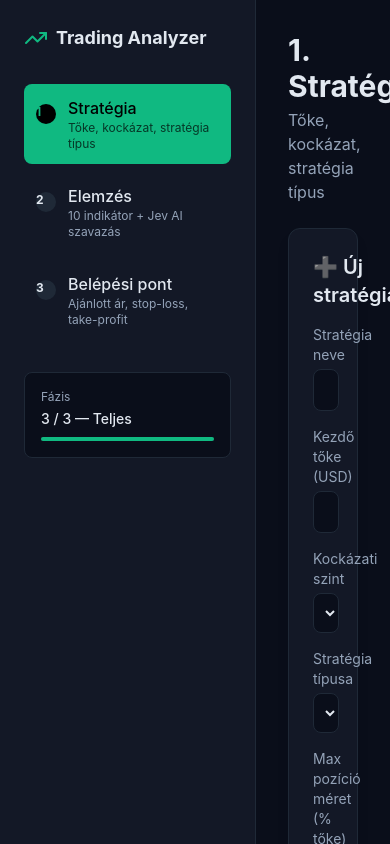
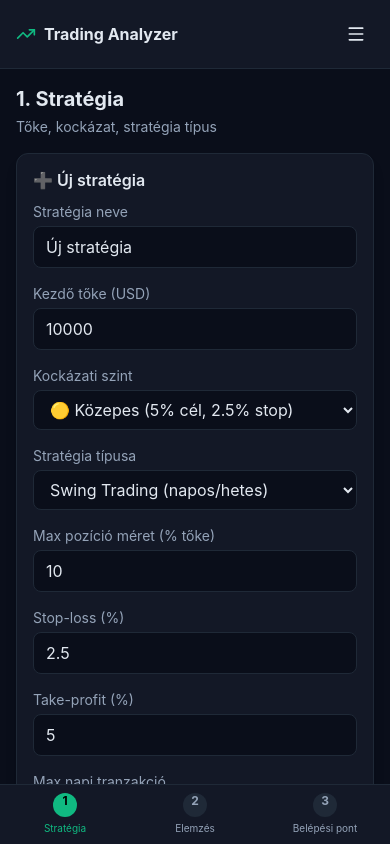
Before and after one commit to KCsaba75/trading-analyzer, a React (Vite) app in the folder frontend/: page / in a window 390 px wide. Shown: the top 844 px of the page. Built offline with nearby package versions, Linux system fonts and the light colour scheme.

Commit message:
feat: Mobile-responsive design (hamburger menu, bottom nav, responsive grids)

```diff
--- a/frontend/index.html
+++ b/frontend/index.html
@@ -1,12 +1,15 @@
 <!doctype html>
-<html lang="en">
+<html lang="hu">
   <head>
     <meta charset="UTF-8" />
     <link rel="icon" type="image/svg+xml" href="/favicon.svg" />
-    <meta name="viewport" content="width=device-width, initial-scale=1.0" />
+    <meta name="viewport" content="width=device-width, initial-scale=1.0, maximum-scale=1.0, user-scalable=no, viewport-fit=cover" />
+    <meta name="mobile-web-app-capable" content="yes" />
+    <meta name="apple-mobile-web-app-capable" content="yes" />
+    <meta name="apple-mobile-web-app-status-bar-style" content="black-translucent" />
     <meta name="description" content="Trading Analyzer - YFinance + Supabase + Jev AI kereskedési döntéstámogató platform" />
     <meta name="theme-color" content="#0a0e1a" />
-    <title>Trading Analyzer</title>
+    <title>Trading Analyzer | YFinance + Jev AI</title>
   </head>
   <body>
     <div id="root"></div>
--- a/frontend/src/App.tsx
+++ b/frontend/src/App.tsx
@@ -1,5 +1,5 @@
 import { useState } from 'react';
-import { TrendingUp } from 'lucide-react';
+import { TrendingUp, Menu, X } from 'lucide-react';
 import StrategyModule from './modules/strategy/StrategyModule';
 import AnalysisModule from './modules/analysis/AnalysisModule';
 import EntryPointModule from './modules/entry-point/EntryPointModule';
@@ -32,12 +32,38 @@ const MODULES: Record<ModuleId, { name: string; description: string; component:
 
 function App() {
   const [active, setActive] = useState<ModuleId>('strategy');
+  const [mobileMenuOpen, setMobileMenuOpen] = useState(false);
   const Active = MODULES[active];
 
+  const handleModuleChange = (id: ModuleId) => {
+    setActive(id);
+    setMobileMenuOpen(false);
+  };
+
   return (
-    <div className="min-h-screen flex bg-[var(--color-bg)]">
-      <aside className="w-64 border-r border-[var(--color-border)] bg-[var(--color-panel)] p-6 shrink-0">
-        <div className="flex items-center gap-2 mb-8">
+    <div className="min-h-screen flex flex-col md:flex-row bg-[var(--color-bg)]">
+      {/* Mobile Header */}
+      <header className="md:hidden flex items-center justify-between p-4 border-b border-[var(--color-border)] bg-[var(--color-panel)] sticky top-0 z-50">
+        <div className="flex items-center gap-2">
+          <TrendingUp className="text-[var(--color-accent)]" size={20} />
+          <span className="font-bold text-base">Trading Analyzer</span>
+        </div>
+        <button
+          onClick={() => setMobileMenuOpen(!mobileMenuOpen)}
+          className="p-2 rounded-lg hover:bg-[var(--color-border)]"
+          aria-label="Menü"
+        >
+          {mobileMenuOpen ? <X size={20} /> : <Menu size={20} />}
+        </button>
+      </header>
+
+      {/* Sidebar / Mobile Menu */}
+      <aside
+        className={`${
+          mobileMenuOpen ? 'block' : 'hidden'
+        } md:block w-full md:w-64 md:border-r border-[var(--color-border)] bg-[var(--color-panel)] p-4 md:p-6 shrink-0`}
+      >
+        <div className="hidden md:flex items-center gap-2 mb-8">
           <TrendingUp className="text-[var(--color-accent)]" />
           <span className="font-bold text-lg">Trading Analyzer</span>
         </div>
@@ -48,23 +74,31 @@ function App() {
             return (
               <button
                 key={id}
-                onClick={() => setActive(id)}
-                className={`w-full flex items-start gap-3 p-3 rounded-lg transition text-left ${isActive ? 'bg-[var(--color-accent)] text-black' : 'hover:bg-[var(--color-border)]'}`}
+                onClick={() => handleModuleChange(id)}
+                className={`w-full flex items-start gap-3 p-3 rounded-lg transition text-left ${
+                  isActive ? 'bg-[var(--color-accent)] text-black' : 'hover:bg-[var(--color-border)]'
+                }`}
               >
                 <div className="shrink-0 mt-0.5">
-                  <span className={`inline-block w-5 h-5 rounded-full text-xs font-bold flex items-center justify-center ${isActive ? 'bg-black text-[var(--color-accent)]' : 'bg-[var(--color-border)]'}`}>
+                  <span
+                    className={`inline-block w-5 h-5 rounded-full text-xs font-bold flex items-center justify-center ${
+                      isActive ? 'bg-black text-[var(--color-accent)]' : 'bg-[var(--color-border)]'
+                    }`}
+                  >
                     {m.phase}
                   </span>
                 </div>
                 <div>
-                  <div className="font-medium">{m.name.replace(/^\d+\.\s*/, '')}</div>
-                  <div className={`text-xs ${isActive ? 'text-black/70' : 'text-[var(--color-muted)]'}`}>{m.description}</div>
+                  <div className="font-medium text-sm md:text-base">{m.name.replace(/^\d+\.\s*/, '')}</div>
+                  <div className={`text-xs ${isActive ? 'text-black/70' : 'text-[var(--color-muted)]'}`}>
+                    {m.description}
+                  </div>
                 </div>
               </button>
             );
           })}
         </nav>
-        <div className="mt-8 p-4 bg-[var(--color-bg)] rounded-lg border border-[var(--color-border)]">
+        <div className="mt-6 md:mt-8 p-4 bg-[var(--color-bg)] rounded-lg border border-[var(--color-border)]">
           <div className="text-xs text-[var(--color-muted)] mb-1">Fázis</div>
           <div className="text-sm font-medium">3 / 3 — Teljes</div>
           <div className="mt-2 h-1 bg-[var(--color-border)] rounded">
@@ -73,13 +107,40 @@ function App() {
         </div>
       </aside>
 
-      <main className="flex-1 p-8 overflow-auto">
-        <header className="mb-6">
-          <h1 className="text-3xl font-bold mb-1">{Active.name}</h1>
-          <p className="text-[var(--color-muted)]">{Active.description}</p>
+      {/* Main Content */}
+      <main className="flex-1 p-4 md:p-8 overflow-auto pb-20 md:pb-8">
+        <header className="mb-4 md:mb-6">
+          <h1 className="text-xl md:text-3xl font-bold mb-1">{Active.name}</h1>
+          <p className="text-sm md:text-base text-[var(--color-muted)]">{Active.description}</p>
         </header>
         <Active.component />
       </main>
+
+      {/* Mobile Bottom Navigation */}
+      <nav className="md:hidden fixed bottom-0 left-0 right-0 bg-[var(--color-panel)] border-t border-[var(--color-border)] flex justify-around z-50">
+        {(Object.keys(MODULES) as ModuleId[]).map((id) => {
+          const m = MODULES[id];
+          const isActive = active === id;
+          return (
+            <button
+              key={id}
+              onClick={() => handleModuleChange(id)}
+              className={`flex-1 flex flex-col items-center py-2 px-1 ${
+                isActive ? 'text-[var(--color-accent)]' : 'text-[var(--color-muted)]'
+              }`}
+            >
+              <span
+                className={`inline-block w-6 h-6 rounded-full text-xs font-bold flex items-center justify-center mb-1 ${
+                  isActive ? 'bg-[var(--color-accent)] text-black' : 'bg-[var(--color-border)]'
+                }`}
+              >
+                {m.phase}
+              </span>
+              <span className="text-[10px]">{m.name.replace(/^\d+\.\s*/, '')}</span>
+            </button>
+          );
+        })}
+      </nav>
     </div>
   );
 }
--- a/frontend/src/components/ui/index.tsx
+++ b/frontend/src/components/ui/index.tsx
@@ -4,9 +4,9 @@ import { type ReactNode } from 'react';
 
 export function Panel({ title, children, action }: { title: string; children: ReactNode; action?: ReactNode }) {
   return (
-    <div className="bg-[var(--color-panel)] border border-[var(--color-border)] rounded-xl p-6 shadow-lg">
-      <div className="flex items-center justify-between mb-4">
-        <h2 className="text-xl font-semibold text-[var(--color-text)]">{title}</h2>
+    <div className="bg-[var(--color-panel)] border border-[var(--color-border)] rounded-xl p-4 md:p-6 shadow-lg">
+      <div className="flex items-center justify-between mb-3 md:mb-4 gap-2">
+        <h2 className="text-base md:text-xl font-semibold text-[var(--color-text)] leading-tight">{title}</h2>
         {action}
       </div>
       {children}
--- a/frontend/src/modules/analysis/AnalysisModule.tsx
+++ b/frontend/src/modules/analysis/AnalysisModule.tsx
@@ -243,7 +243,7 @@ export default function AnalysisModule() {
 
           {result.pattern_stats && result.pattern_stats.total > 0 && (
             <Panel title={`🧬 Historical Pattern (60 nap 15m history, top ${result.pattern_stats.total} hasonló ablak)`}>
-              <div className="grid grid-cols-2 md:grid-cols-4 gap-4 mb-4">
+              <div className="grid grid-cols-2 md:grid-cols-4 gap-3 md:gap-4 mb-4">
                 <Stat
                   label="🟢 Bullish"
                   value={`${result.pattern_stats.bullish} / ${result.pattern_stats.total}`}
@@ -293,7 +293,7 @@ export default function AnalysisModule() {
 
           {result.trade_setup && (
             <Panel title="🎯 Trade Setup (entry / SL / TP)">
-              <div className="grid grid-cols-2 md:grid-cols-4 gap-4 mb-4">
+              <div className="grid grid-cols-2 md:grid-cols-4 gap-3 md:gap-4 mb-4">
                 <div className="bg-[var(--color-bg)] p-3 rounded-lg">
                   <div className="text-xs text-[var(--color-muted)]">📍 Belépés</div>
                   <div className="text-xl font-bold text-[var(--color-accent)]">${result.trade_setup.entry}</div>
--- a/frontend/src/modules/entry-point/EntryPointModule.tsx
+++ b/frontend/src/modules/entry-point/EntryPointModule.tsx
@@ -127,7 +127,7 @@ export default function EntryPointModule() {
 
   if (decision === 'HOLD') {
     return (
-      <div className="space-y-6">
+      <div className="space-y-4 md:space-y-6">
         <Panel title="⏸ HOLD — Nincs belépési pont">
           <div className="bg-[var(--color-warn)]/10 border border-[var(--color-warn)] rounded-lg p-6 text-center">
             <AlertTriangle className="w-12 h-12 text-[var(--color-warn)] mx-auto mb-3" />
@@ -159,7 +159,7 @@ export default function EntryPointModule() {
   const upColor = decision === 'BUY' ? 'var(--color-bull)' : 'var(--color-bear)';
 
   return (
-    <div className="space-y-6">
+    <div className="space-y-4 md:space-y-6">
       <Panel title="📥 Bemeneti paraméterek"
         action={
           <Button onClick={fetchAnalysis} disabled={loading} variant="ghost">
--- a/frontend/src/modules/strategy/StrategyModule.tsx
+++ b/frontend/src/modules/strategy/StrategyModule.tsx
@@ -123,7 +123,7 @@ export default function StrategyModule() {
   }, [strategies]);
 
   return (
-    <div className="space-y-6">
+    <div className="space-y-4 md:space-y-6">
       <Panel
         title={editingId ? '✏️ Stratégia szerkesztése' : '➕ Új stratégia'}
         action={
@@ -249,7 +249,7 @@ export default function StrategyModule() {
                     TP: {s.take_profit_pct}%
                   </div>
                 </div>
-                <div className="flex gap-2">
+                <div className="flex flex-wrap gap-2">
                   <Button variant="ghost" onClick={() => edit(s)}>
                     <Edit3 className="w-4 h-4" />
                   </Button>
```
